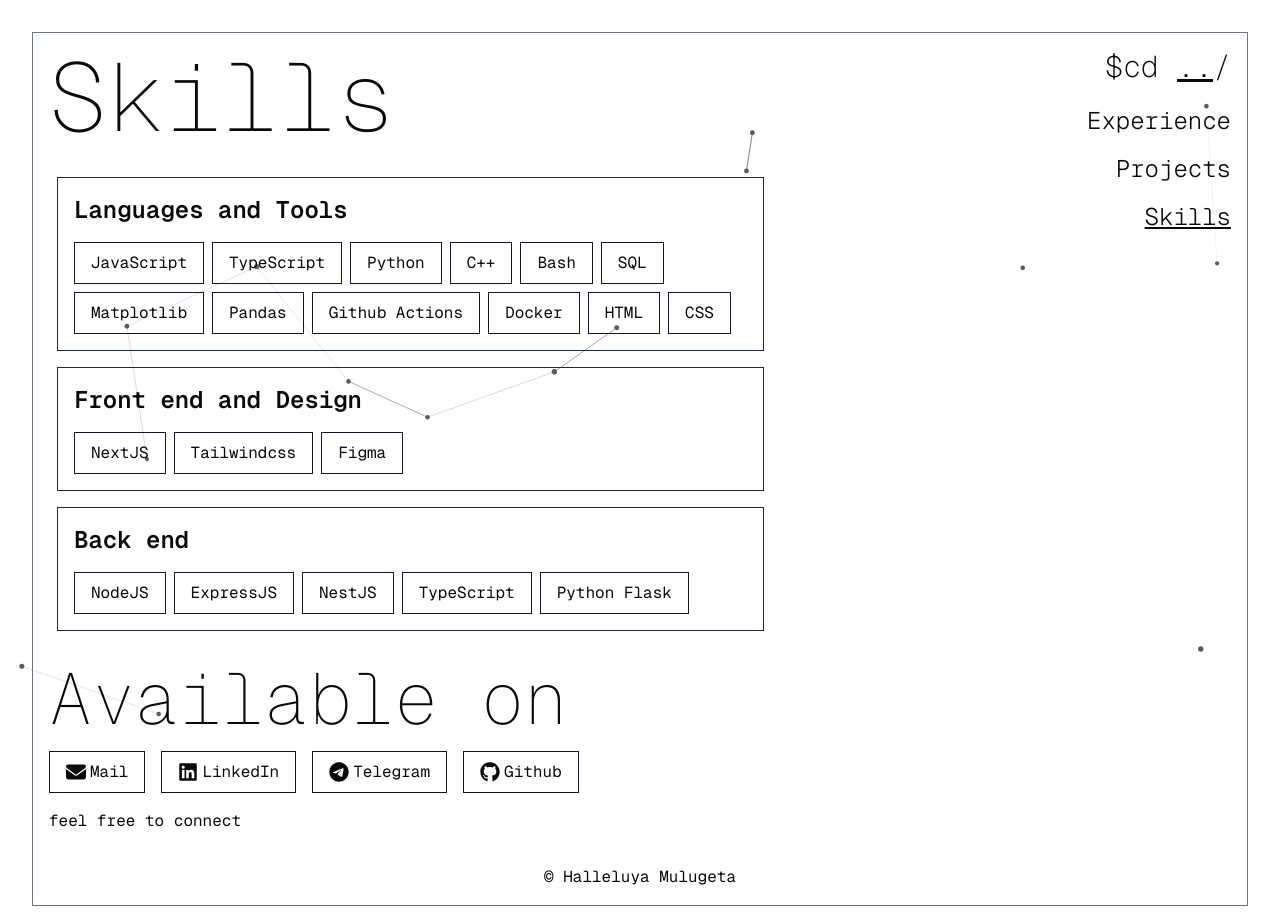
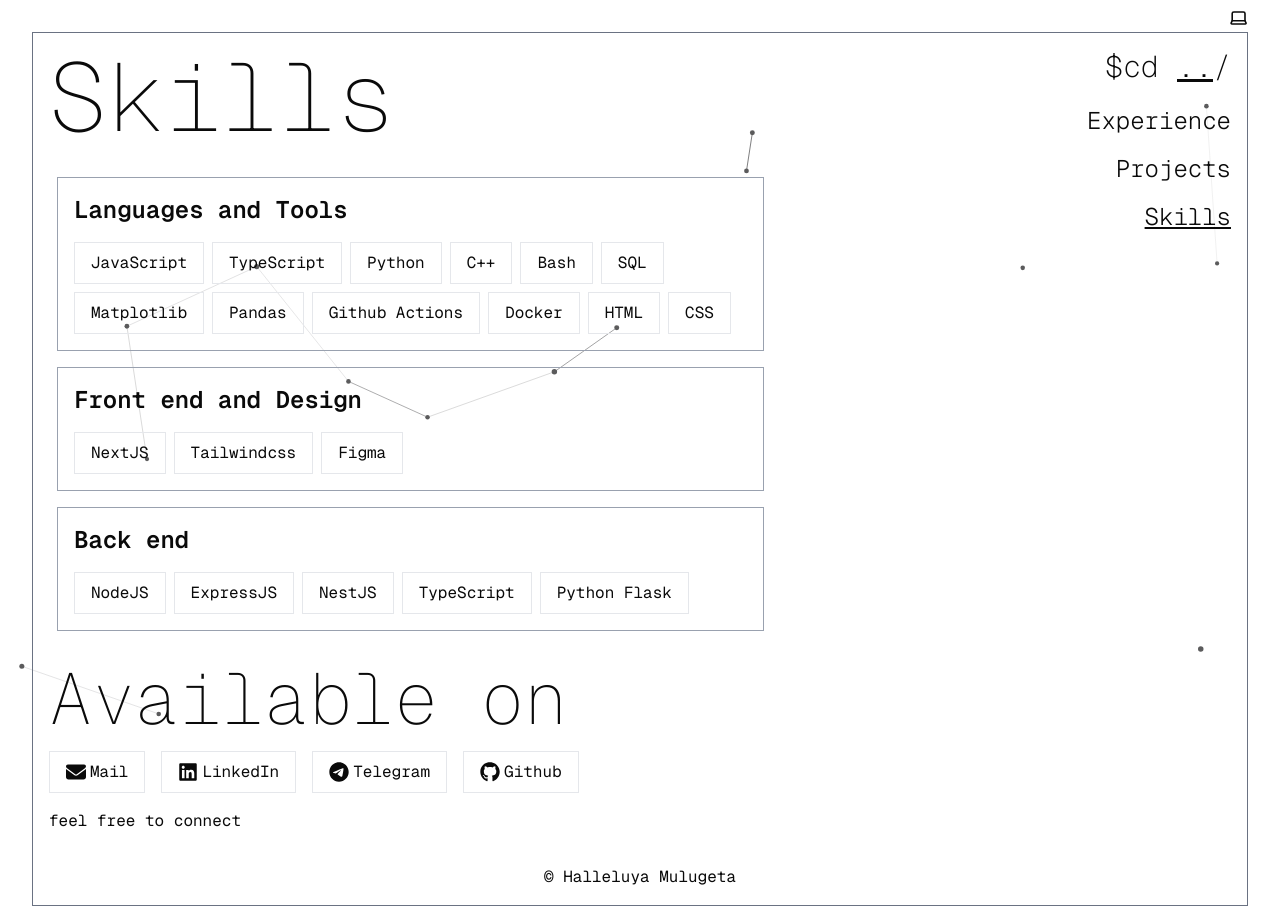
Before and after one commit to halleygz/Portfolio_v2, a Next.js app: page /skills in a window 1280 px wide. Shown: the top 924 px of the page. Built offline with nearby package versions, Linux system fonts and the light colour scheme.

Commit message:
feat: implement theme provider and mode toggle; update styles for dark/light mode

```diff
--- a/app/globals.css
+++ b/app/globals.css
@@ -79,7 +79,7 @@
 }
 
 .dark {
-  --background: oklch(0.145 0 0);
+  --background: oklch(27.685% 0.00003 271.152);
   --foreground: oklch(0.985 0 0);
   --card: oklch(0.205 0 0);
   --card-foreground: oklch(0.985 0 0);
--- a/app/layout.tsx
+++ b/app/layout.tsx
@@ -4,6 +4,8 @@
 import Footer from "@/components/Shared/Footer";
 import ParticlesAnim from "@/components/Animation/ParticlesAnim";
 import { Nav, NavSm } from "@/components/Shared/Nav";
+import { ThemeProvider } from "@/components/theme-provider";
+import { ModeToggle } from "@/components/Shared/ModeToggle";
 
 const geistMono = Geist_Mono({
   variable: "--font-geist-mono",
@@ -65,9 +67,17 @@
   children: React.ReactNode;
 }>) {
   return (
-    <html lang="en">
-      <body className="h-screen">
+    <html lang="en" suppressHydrationWarning>
+      <body className={`h-screen`}>
+        <ThemeProvider
+          attribute="class"
+          defaultTheme="system"
+          enableColorScheme
+          enableSystem
+          disableTransitionOnChange
+        >
           <ParticlesAnim />
+          <ModeToggle />
           <div className="min-h-full flex flex-col">
             <main
               className={`${geistMono.variable} antialiased border-gray-500 border-1 flex-1 relative m-8 p-4  flex flex-col justify-between gap-8`}
@@ -88,6 +98,7 @@
               </footer>
             </main>
           </div>
+        </ThemeProvider>
       </body>
     </html>
   );
--- a/components/Experience/TimelineDot.tsx
+++ b/components/Experience/TimelineDot.tsx
@@ -1,16 +1,19 @@
+"use client"
 import { TimelineDotProps } from "@/types/ComponentProps";
+import { useTheme } from "next-themes";
 import React from "react";
 
 const TimelineDot: React.FC<TimelineDotProps> = ({
   isCurrent,
   isLatest,
 }) => {
+  const {theme} = useTheme()
   if (isLatest || isCurrent) {
     return (
-      <div className={`bg-white  border-7 border-black rounded-full w-6 h-6 flex items-center justify-center align-middle ${isCurrent && "animate-bounce"}`}></div>
+      <div className={`${theme === "light" ? "bg-gray-100 border-black" : "bg-black border-gray-100"}  border-7  rounded-full w-6 h-6 flex items-center justify-center align-middle ${isCurrent && "animate-bounce"}`}></div>
     );
   } else {
-    return <div className="bg-black rounded-full w-6 h-6"></div>;
+    return <div className={`${theme === "light" ? "bg-black" : "bg-gray-100"} rounded-full w-6 h-6`}></div>;
   }
 };
 
--- a/components/Projects/ProjectCard.tsx
+++ b/components/Projects/ProjectCard.tsx
@@ -1,7 +1,9 @@
+"use client";
 import { ProjectCardProps } from "@/types/ComponentProps";
 import Button from "../Shared/Button";
 import Link from "next/link";
 import { FaGithub, FaGlobe } from "react-icons/fa6";
+import { useTheme } from "next-themes";
 
 const ProjectCard: React.FC<ProjectCardProps> = ({
   title,
@@ -10,8 +12,13 @@
   technologies,
   link,
 }) => {
+  const { theme } = useTheme();
   return (
-    <div className="flex flex-col gap-4 justify-between border border-gray-800 overflow-hidden hover:translate-x-1 hover:-translate-y-1 transition-all font-mono">
+    <div
+      className={`flex flex-col gap-4 justify-between border  ${
+        theme === "light" ? "border-gray-800" : "border-gray-400"
+      } overflow-hidden hover:translate-x-1 hover:-translate-y-1 transition-all font-mono`}
+    >
       <div className="hidden">
         <img src={imageUrl} alt={title} className="w-full h-54 object-cover" />
       </div>
--- a/components/Shared/Button.tsx
+++ b/components/Shared/Button.tsx
@@ -1,4 +1,6 @@
+"use client";
 import { BtnProps } from "@/types/ComponentProps";
+import { useTheme } from "next-themes";
 import React from "react";
 
 const Button: React.FC<BtnProps> = ({
@@ -7,10 +9,13 @@
   type = "button",
   ...props
 }) => {
+  const { theme } = useTheme();
   return (
     <button
       type={type}
-      className={`border-solid border-1 border-gray-900 px-4 md:px-4 py-2 focus:outline-none focus:ring-2 focus:ring-gray-200 focus:ring-offset-1 ${className}`}
+      className={`border-solid border-1 ${
+        theme === "light" ? "border-gray-900" : "border-gray-200"
+      } px-4 md:px-4 py-2 focus:outline-none focus:ring-2 focus:ring-gray-200 focus:ring-offset-1 ${className}`}
       aria-pressed={props["aria-pressed"]}
       {...props}
     >
--- /dev/null
+++ b/components/Shared/ModeToggle.tsx
@@ -0,0 +1,37 @@
+"use client";
+
+import * as React from "react";
+import { Laptop, Moon, Sun } from "lucide-react";
+import { useTheme } from "next-themes";
+
+export function ModeToggle() {
+  const { setTheme, theme } = useTheme();
+
+  return (
+    <div className="absolute right-8 top-2 flex gap-2">
+      {theme == "light" ? (
+        <>
+          <div onClick={() => setTheme("dark")}>
+            <Moon className="h-[1.2rem] w-[1.2rem] scale-100 rotate-00 transition-all dark:scale-0" />
+            <span className="sr-only">dark</span>
+          </div>
+          <div onClick={() => setTheme("system")}>
+            <Laptop className="h-[1.2rem] w-[1.2rem] transition-all scale-100" />
+            <span className="sr-only">system</span>
+          </div>
+        </>
+      ) : (
+        <>
+          <div onClick={() => setTheme("light")}>
+            <Sun className="h-[1.2rem] w-[1.2rem] scale-0 rotate-0 transition-all duration-750 dark:scale-100 dark:-rotate-90" />
+            <span className="sr-only">Light</span>
+          </div>
+          <div onClick={() => setTheme("system")}>
+            <Laptop className="h-[1.2rem] w-[1.2rem] transition-all scale-100" />
+            <span className="sr-only">system</span>
+          </div>
+        </>
+      )}
+    </div>
+  );
+}
--- a/components/Skills/SkillsCard.tsx
+++ b/components/Skills/SkillsCard.tsx
@@ -1,19 +1,25 @@
-import { SkillCardProps } from '@/types/ComponentProps'
-import React from 'react'
-import Button from '../Shared/Button'
+"use client";
+import { SkillCardProps } from "@/types/ComponentProps";
+import React from "react";
+import Button from "../Shared/Button";
+import { useTheme } from "next-themes";
 
-const SkillsCard:React.FC<SkillCardProps> = ({
-    setName,
-    set
-}) => {
+const SkillsCard: React.FC<SkillCardProps> = ({ setName, set }) => {
+  const { theme } = useTheme();
   return (
-    <div className='border border-gray-800 overflow-hidden font-mono w-full p-4'>
+    <div
+      className={`border ${
+        theme === "light" ? "border-gray-800" : "border-gray-400"
+      } overflow-hidden font-mono w-full p-4`}
+    >
       <h2 className="font-semibold text-xl lg:text-2xl mb-4">{setName}</h2>
       <div className="flex gap-2 flex-wrap">
-        {set.map((skill)=> (<Button key={skill}>{skill}</Button>))}
+        {set.map((skill) => (
+          <Button key={skill}>{skill}</Button>
+        ))}
       </div>
     </div>
-  )
-}
+  );
+};
 
-export default SkillsCard
+export default SkillsCard;
--- /dev/null
+++ b/components/theme-provider.tsx
@@ -0,0 +1,11 @@
+"use client"
+
+import * as React from "react"
+import { ThemeProvider as NextThemesProvider } from "next-themes"
+
+export function ThemeProvider({
+  children,
+  ...props
+}: React.ComponentProps<typeof NextThemesProvider>) {
+  return <NextThemesProvider {...props}>{children}</NextThemesProvider>
+}
--- a/package.json
+++ b/package.json
@@ -13,6 +13,7 @@
     "clsx": "^2.1.1",
     "lucide-react": "^0.523.0",
     "next": "15.3.4",
+    "next-themes": "^0.4.6",
     "react": "^19.0.0",
     "react-dom": "^19.0.0",
     "react-icons": "^5.5.0",
```
Also changed, not shown: 1 other file (tests, documents, lock files or other folders). Lines whose indentation alone changed are shown as unchanged.
